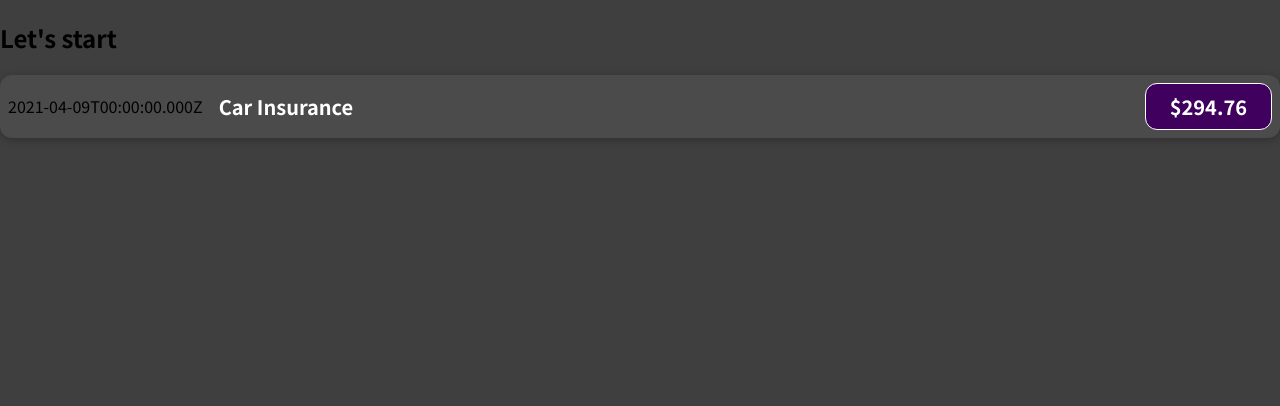
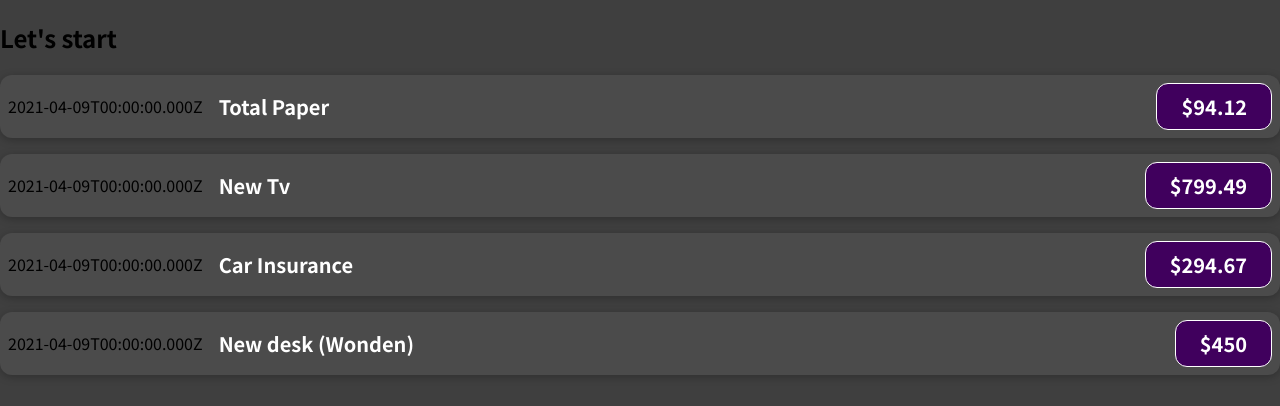
Before and after one commit to jsidd06/Guide_Table, a React (Create React App) app: page / in a window 1280 px wide. Shown: the top 406 px of the page. Built offline with nearby package versions, Linux system fonts and the light colour scheme.

Commit message:
passing a data with using props

```diff
--- a/src/App.jsx
+++ b/src/App.jsx
@@ -1,13 +1,58 @@
-import React from 'react'
-import Expensetion from './components/Expensetion/Expensetion'
+import React from "react";
+import Expensetion from "./components/Expensetion/Expensetion";
 
 function App() {
-    return (
-        <div>
-            <h2>Let's start</h2>
-            <Expensetion />
-        </div>
-    )
+  const expenses = [
+    {
+      id: "e1",
+      title: "Total Paper",
+      amount: 94.12,
+      date: new Date(2021, 3, 9),
+    },
+    {
+      id: "e2",
+      title: "New Tv",
+      amount: 799.49,
+      date: new Date(2021, 3, 9),
+    },
+    {
+      id: "e3",
+      title: "Car Insurance",
+      amount: 294.67,
+      date: new Date(2021, 3, 9),
+    },
+    {
+      id: "e4",
+      title: "New desk (Wonden)",
+      amount: 450,
+      date: new Date(2021, 3, 9),
+    },
+  ];
+  return (
+    <div>
+      <h2>Let's start</h2>
+      <Expensetion
+        title={expenses[0].title}
+        amount={expenses[0].amount}
+        date={expenses[0].date}
+      />
+      <Expensetion
+        title={expenses[1].title}
+        amount={expenses[1].amount}
+        date={expenses[1].date}
+      />
+      <Expensetion
+        title={expenses[2].title}
+        amount={expenses[2].amount}
+        date={expenses[2].date}
+      />
+      <Expensetion
+        title={expenses[3].title}
+        amount={expenses[3].amount}
+        date={expenses[3].date}
+      />
+    </div>
+  );
 }
 
-export default App
+export default App;
--- a/src/components/Expensetion/Expensetion.jsx
+++ b/src/components/Expensetion/Expensetion.jsx
@@ -1,16 +1,16 @@
 import './Expensetion.css'
 
-function Expensetion() {
+function Expensetion(props) {
     const expenseDate = new Date(2021, 3, 9);
     const expenseTitle = "Car Insurance";
     const expenseAmount = 294.76;
 
   return (
     <div className="expense-item">
-      <div>{expenseDate.toISOString()}</div>
+      <div>{props.date.toISOString()}</div>
       <div className="expense-item__description">
-        <h2>{expenseTitle}</h2>
-      <div className="expense-item__price">${expenseAmount}</div>
+        <h2>{props.title}</h2>
+      <div className="expense-item__price">${props.amount}</div>
       </div>
     </div>
   );
```
